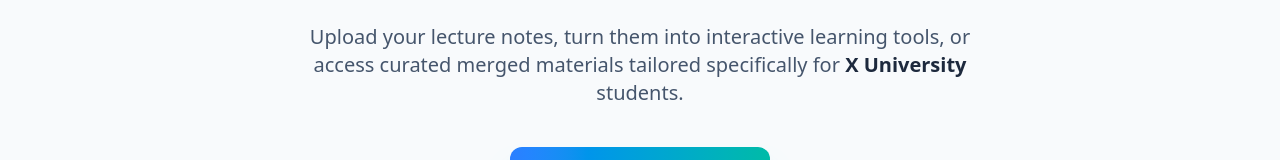
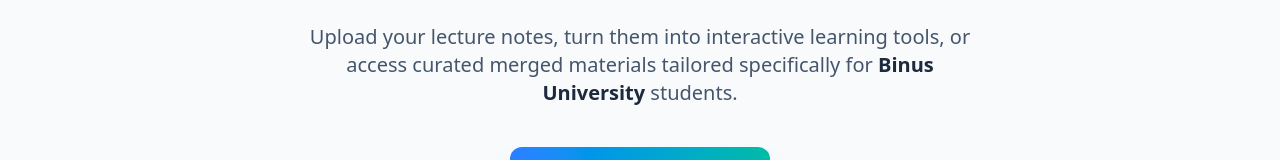
Before and after one commit to SSF7771/Kelompok5_SE_Ai_Learning_Assistant, a React (Vite) app in the folder frontend/ai-learning-assistant/: page / in a window 1280 px wide. Shown: the part 366-526 px from the top of the page. Built offline with nearby package versions, Linux system fonts and the light colour scheme; no server answers.

Commit message:
Updated Landing Page

```diff
--- a/frontend/ai-learning-assistant/src/pages/Landing/Landing.jsx
+++ b/frontend/ai-learning-assistant/src/pages/Landing/Landing.jsx
@@ -70,7 +70,7 @@
           </h1>
 
           <p className="mt-6 text-lg sm:text-xl text-slate-600 max-w-2xl mx-auto">
-            Upload your lecture notes, turn them into interactive learning tools, or access curated merged materials tailored specifically for <span className="font-semibold text-slate-800">X University</span> students.
+            Upload your lecture notes, turn them into interactive learning tools, or access curated merged materials tailored specifically for <span className="font-semibold text-slate-800">Binus University</span> students.
           </p>
 
           <div className="mt-10 flex flex-col sm:flex-row items-center justify-center gap-4">
```
